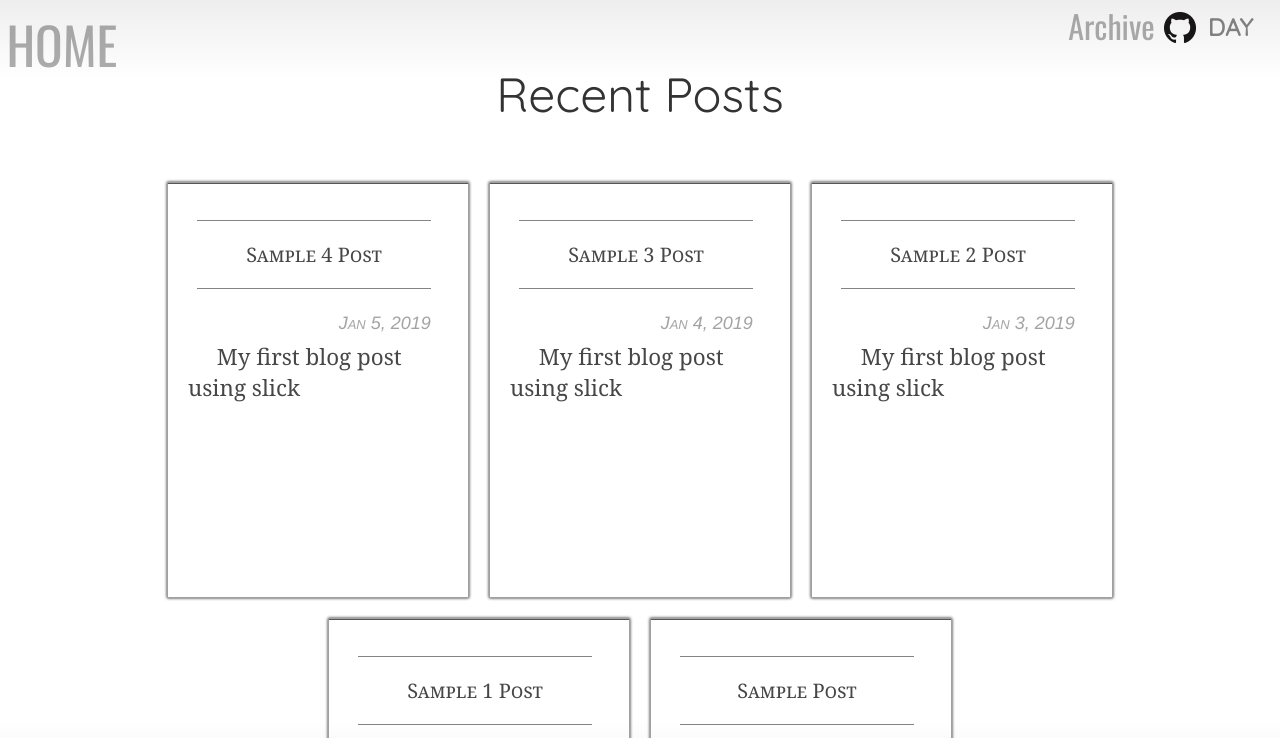
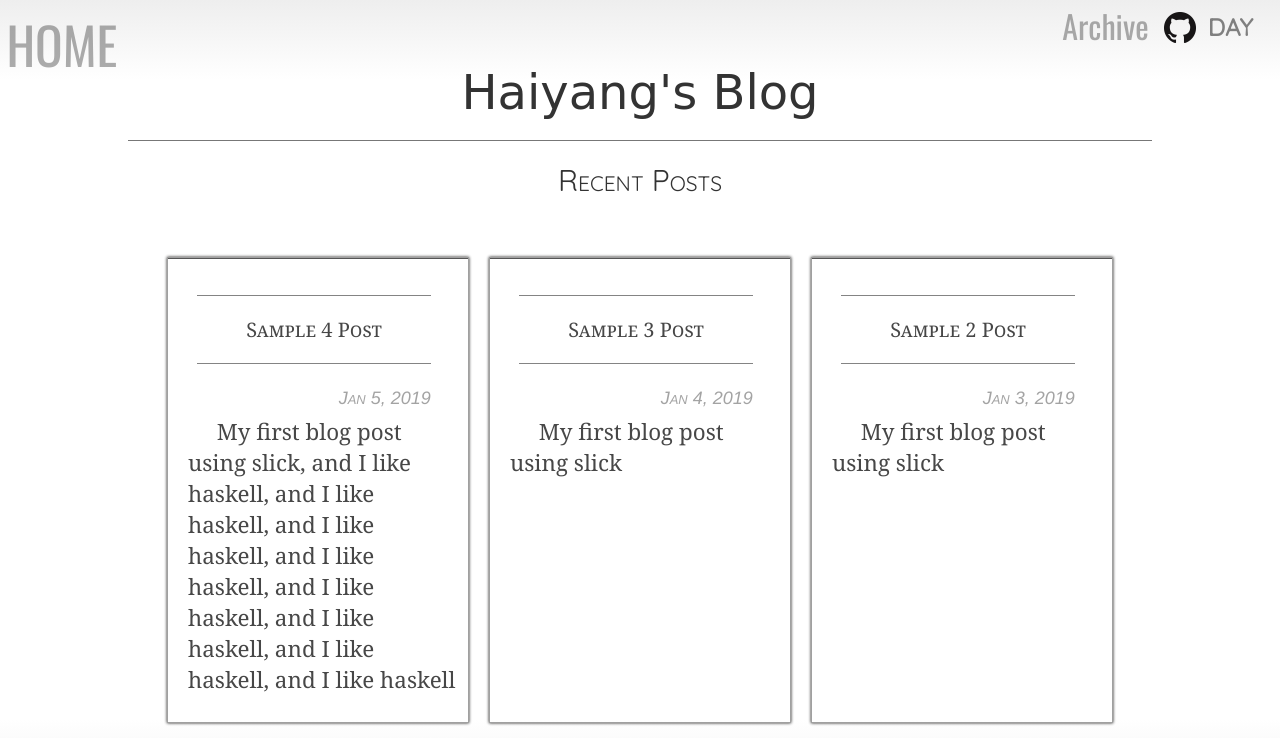
Before and after one commit to haiyanghee/haiyanghee.github.io, a plain HTML site: page index.html in a window 1280 px wide. Shown: the top 738 px of the page. Drawn offline with nearby package versions, Linux system fonts and the light colour scheme.

Commit message:
mostly done

```diff
--- a/css/style.css
+++ b/css/style.css
@@ -293,7 +293,9 @@ a.tag, a.category {
   .table-of-contents h1 {
     font-size: 3em;
     text-align: center;
-    font-family: "Quicksand", helvetica, sans-serif; }
+    font-family: Comfortaa,cursive; }
+
+
   .table-of-contents ul {
     margin: 3em 0;
     list-style: none; }
@@ -495,7 +497,7 @@ a.tag, a.category {
   font-size: 2em;
   text-align: center;
   margin: auto;
-  left: 3px;
+  left: -3px;
   top: -10px;
   position: relative;
   border-radius: 0.1em;
@@ -624,6 +626,10 @@ a.tag, a.category {
     padding-left: 0;
     list-style-type: none;
 }
+.recentPosts{
+font-family: "Quicksand", helvetica, sans-serif;
+font-size: 1.5em;
+}
 
 .tab {
        display:inline-block;
--- a/dev/site/css/style.css
+++ b/dev/site/css/style.css
@@ -293,7 +293,9 @@ a.tag, a.category {
   .table-of-contents h1 {
     font-size: 3em;
     text-align: center;
-    font-family: "Quicksand", helvetica, sans-serif; }
+    font-family: Comfortaa,cursive; }
+
+
   .table-of-contents ul {
     margin: 3em 0;
     list-style: none; }
@@ -495,7 +497,7 @@ a.tag, a.category {
   font-size: 2em;
   text-align: center;
   margin: auto;
-  left: 3px;
+  left: -3px;
   top: -10px;
   position: relative;
   border-radius: 0.1em;
@@ -624,6 +626,10 @@ a.tag, a.category {
     padding-left: 0;
     list-style-type: none;
 }
+.recentPosts{
+font-family: "Quicksand", helvetica, sans-serif;
+font-size: 1.5em;
+}
 
 .tab {
        display:inline-block;
--- a/index.html
+++ b/index.html
@@ -32,7 +32,8 @@
     </header>
 <div id="page">
             <section class="table-of-contents">
-                <h1>Recent Posts</h1>
+                <h1>Haiyang's Blog</h1>
+                <h2><span class="recentPosts">Recent Posts</span></h2>
                 <div class="metadata">
                 </div>
                 <ul class="fancy-blogPosts-container">
@@ -44,7 +45,7 @@
                     <h3>
                         <span class="tab">
                             <span style="display:inline-block; width: 23px;"></span>
-                            My first blog post using slick
+                            My first blog post using slick, and I like haskell, and I like haskell, and I like haskell, and I like haskell, and I like haskell, and I like haskell, and I like haskell, and I like haskell
                         </span>
                     </h3>
                 </div>
@@ -100,7 +101,7 @@
                     <h3>
                         <span class="tab">
                             <span style="display:inline-block; width: 23px;"></span>
-                            My first blog postaa using slick, and I like what is this and I like what is this and I like what is this and I like what is this and I like what is this and I like what is this and I like what is this and I like what is this and I like what is this
+                            My first blog postaa using slick
                         </span>
                     </h3>
                 </div>
```
Also changed, not shown: archive.html (+4 -3 lines), dev/site/templates/archive.html (+2 -1 lines), dev/site/templates/index.html (+2 -1 lines), posts/sample-post.html (+1 -1 lines), posts/sample-post4.html (+1 -1 lines), 2 other files.
